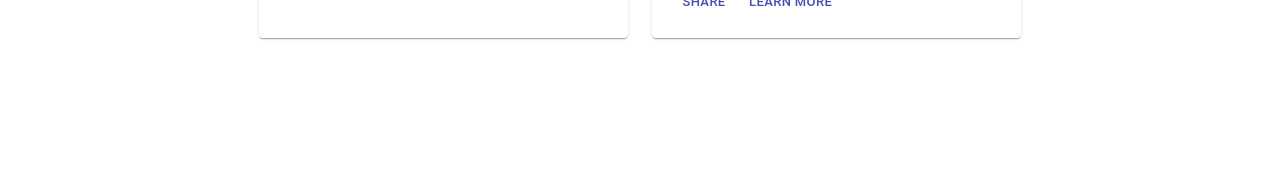
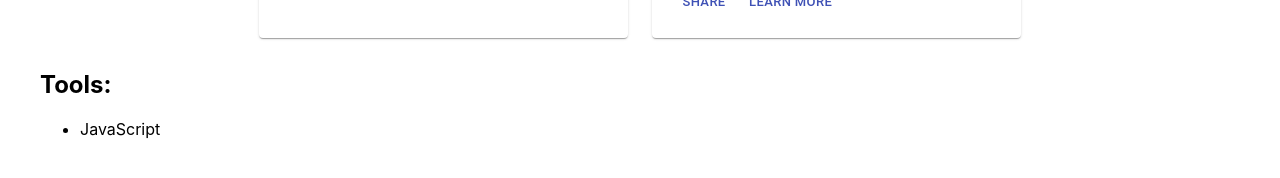
Before and after one commit to Hector-bit/Portfolio-HM, a React (Create React App) app: page / in a window 1280 px wide. Shown: the part 450-628 px from the top of the page. Built offline with nearby package versions, Linux system fonts and the light colour scheme.

Commit message:
pulling from master

```diff
--- a/src/App.js
+++ b/src/App.js
@@ -50,6 +50,12 @@ function App() {
           <HackathonCard/>
           <MacroCard/>
         </div>
+        <h2>Tools:</h2>
+        <div>
+          <ul>
+            <li>JavaScript</li>
+          </ul>
+        </div>
       </section>
     </div>
   );
```
